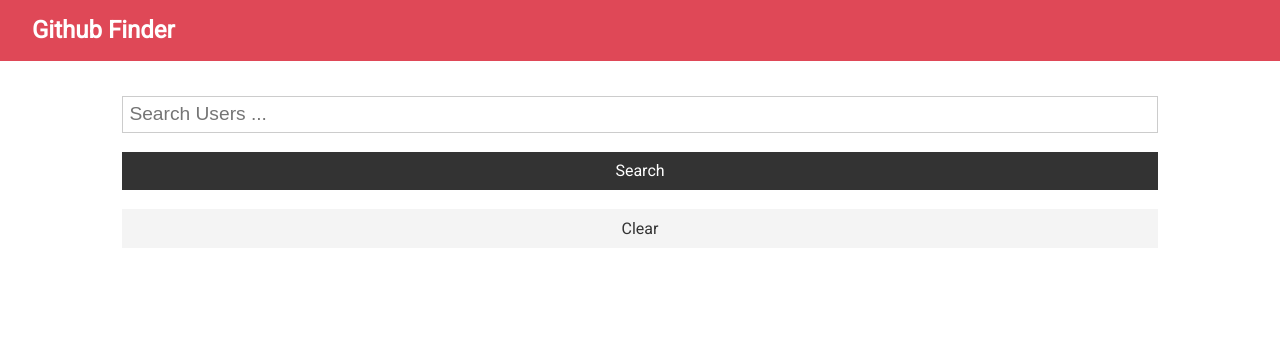
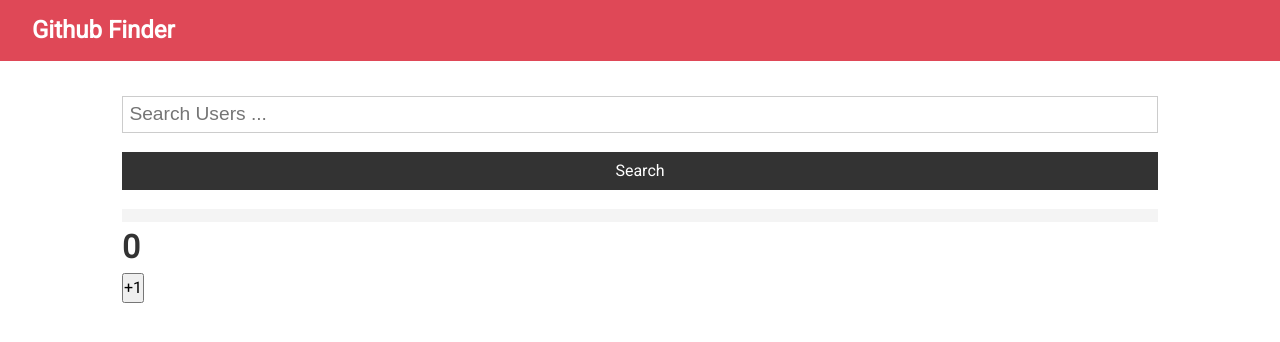
Before and after one commit to mattalagala/Github-Finder, a React (Create React App) app in the folder github-finder/: page / in a window 1280 px wide. Shown: the top 342 px of the page. Built offline with nearby package versions, Linux system fonts and the light colour scheme.

Commit message:
added Counter.js

```diff
--- a/github-finder/src/App.js
+++ b/github-finder/src/App.js
@@ -1,6 +1,7 @@
 import React, { Component } from "react";
 import Navbar from "./components/layout/Navbar";
 import Users from "./components/users/Users";
+import Counter from "./components/users/Counter";
 import axios from "axios";
 import "./App.css";
 import Search from "./components/users/Search";
@@ -40,6 +41,7 @@
 
 				<div className='container'>
 					<Search searchUsers={this.searchUsers} clearUsers={this.clearUsers} />
+					<Counter />
 					<Users loading={this.state.loading} users={this.state.users} />
 				</div>
 			</div>
--- /dev/null
+++ b/github-finder/src/components/users/Counter.js
@@ -0,0 +1,14 @@
+import React, { useState } from "react";
+
+function Counter() {
+	const [count, setCount] = useState(0);
+	const increment = () => setCount(count + 1);
+	return (
+		<div>
+			<h1>{count}</h1>
+			<button onClick={increment}>+1</button>
+		</div>
+	);
+}
+
+export default Counter;
--- a/github-finder/src/components/users/Search.js
+++ b/github-finder/src/components/users/Search.js
@@ -9,6 +9,7 @@
 	static propTypes = {
 		searchUsers: PropTypes.func.isRequired,
 		clearUsers: PropTypes.func.isRequired,
+		showClear: PropTypes.bool.isRequired,
 	};
 
 	onChange = (e) => this.setState({ [e.target.name]: e.target.value });
@@ -38,9 +39,7 @@
 				</form>
 				<button
 					className='btn btn-light btn-block'
-					onClick={this.props.clearUsers}>
-					Clear
-				</button>
+					onClick={this.props.clearUsers}></button>
 			</div>
 		);
 	}
```
Also changed, not shown: 2 other files (tests, documents, lock files or other folders).
